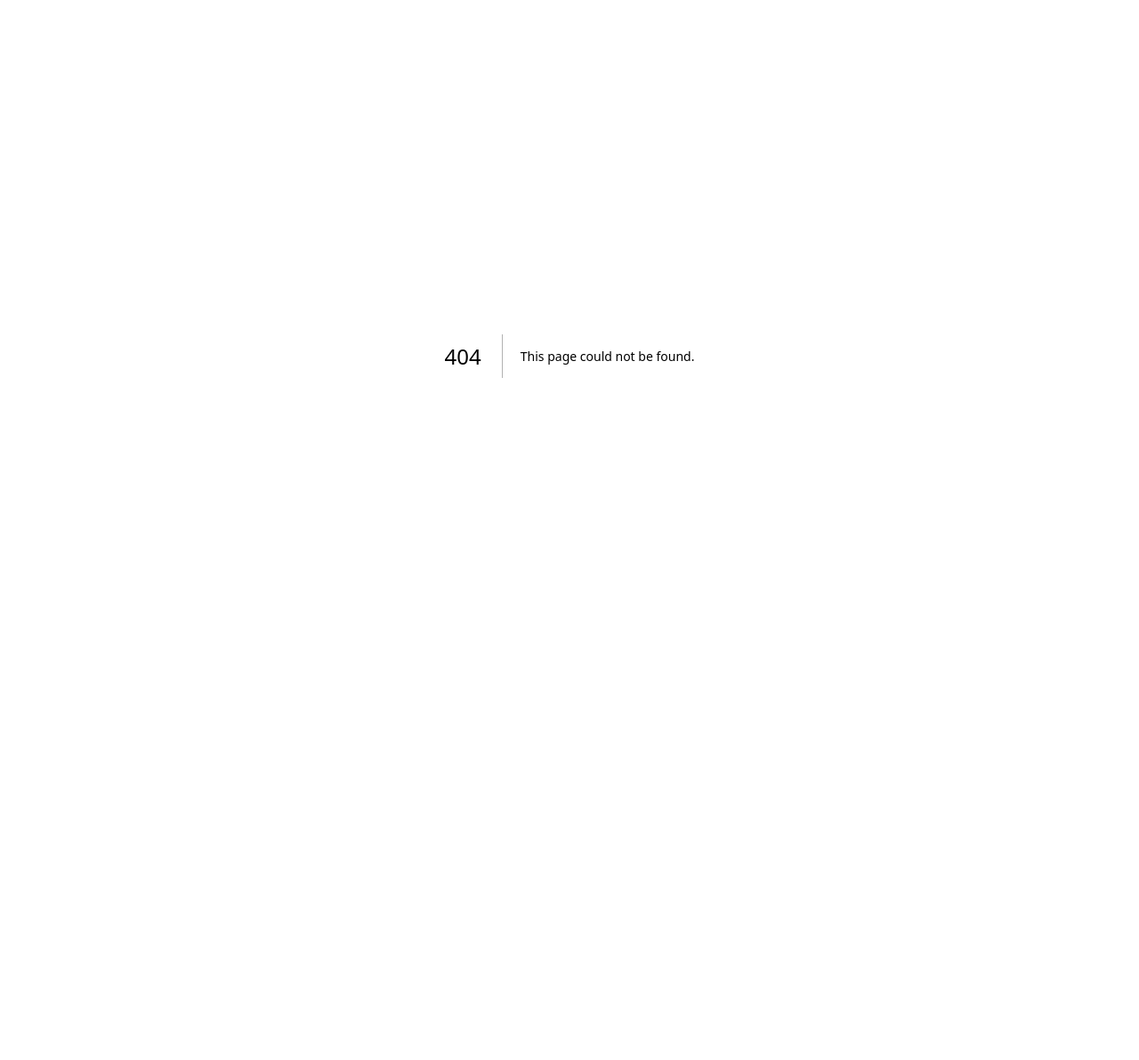
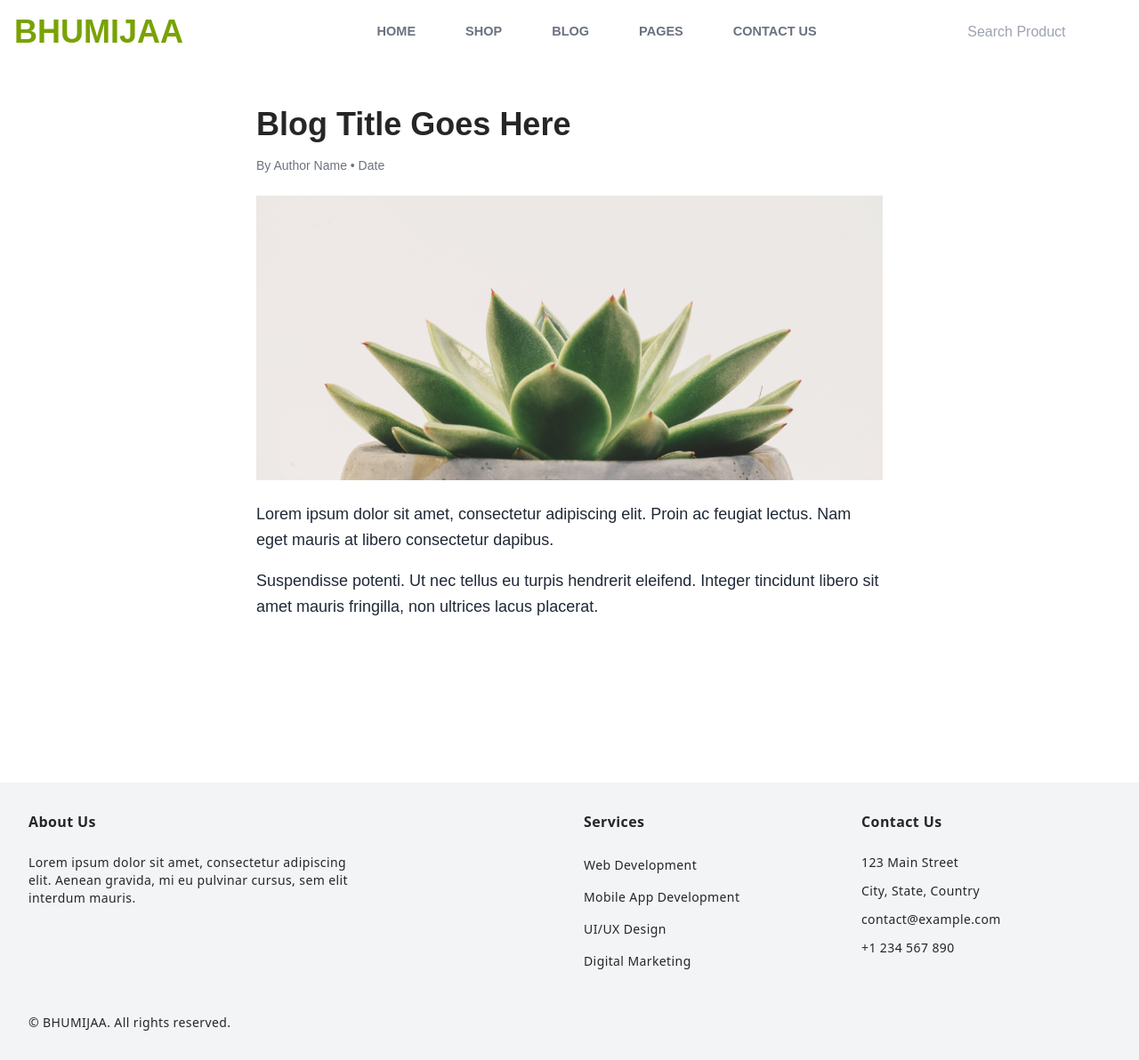
Before and after one commit to thegravious/BHUMIJAA, a Next.js app: page /blogs/2 in a window 1280 px wide. Before the commit this address had no page. Shown: the whole page at 89% size. Before the commit the page ends 800 px from the top, so only its background shows below. Built offline with nearby package versions, Linux system fonts and the light colour scheme.

Commit message:
added blog page/ detailed blog page / footer

```diff
--- /dev/null
+++ b/src/app/(user)/blogs/[detailblog]/page.jsx
@@ -0,0 +1,32 @@
+"use client"
+import React, { use } from 'react'
+import { useRouter } from "next/navigation";
+import { useParams } from 'next/navigation';
+
+const page = () => {
+  // const router = useRouter()
+  const {detailblog} = useParams()
+  return (
+    <div>
+      <div className="max-w-3xl mt-20 mx-auto px-4 md:px-6 lg:px-8 py-10">
+        <h1 className="text-3xl md:text-4xl font-bold mb-4">Blog Title Goes Here</h1>
+
+        <p className="text-gray-500 text-sm">By Author Name • Date</p>
+
+        {
+          detailblog &&  (
+          <img src={`/${detailblog}.png`} alt="Blog Title" className="w-full h-64 md:h-80 object-cover my-6" />
+        )}
+
+
+        <div className="text-lg text-gray-800 leading-relaxed">
+          <p>Lorem ipsum dolor sit amet, consectetur adipiscing elit. Proin ac feugiat lectus. Nam eget mauris at libero consectetur dapibus.</p>
+          <p className="mt-4">Suspendisse potenti. Ut nec tellus eu turpis hendrerit eleifend. Integer tincidunt libero sit amet mauris fringilla, non ultrices lacus placerat.</p>
+        </div>
+      </div>
+
+    </div>
+  )
+}
+
+export default page
--- /dev/null
+++ b/src/app/(user)/blogs/page.jsx
@@ -0,0 +1,19 @@
+import React from 'react';
+import Blogcard from '../../../components/blogCard/Blogcard';
+
+const Page = () => {
+  const arr = [2, 3, 4, 5, 6,7];
+
+  return (
+    <div className="my-20 px-4 md:px-8 lg:px-16 flex flex-col items-center">
+      <h2 className="text-3xl font-semibold text-center mb-8">Latest Blogs</h2>
+      <div className="grid grid-cols-1 sm:grid-cols-2 md:grid-cols-2 gap-x-40 gap-y-20 justify-center">
+        {arr.map((data, index) => (
+          <Blogcard img={data} key={index} />
+        ))}
+      </div>
+    </div>
+  );
+};
+
+export default Page;
--- /dev/null
+++ b/src/app/(user)/layout.jsx
@@ -0,0 +1,17 @@
+import React from 'react'
+import Secondheader from "../../components/header/SecondHeader"
+import Footer from "../../components/footer/Footer"
+
+const layout = ({children}) => {
+  return (
+    <div>
+        <Secondheader/>
+        <div className='min-h-screen'>
+          {children}
+        </div>
+        <Footer/>
+    </div>
+  )
+}
+
+export default layout
--- /dev/null
+++ b/src/components/blogCard/Blogcard.jsx
@@ -0,0 +1,40 @@
+import React from 'react'
+import Link from 'next/link'
+
+const Blogcard = ({img}) => {
+    return (
+        <div>
+            <div className="w-full max-w-sm overflow-hidden bg-white">
+                <div>
+                    <img className="object-cover object-center w-full h-56" src={`${img}.png`} alt="avatar" />
+                </div>
+                <div className="py-4">
+                    <Link href={"#"}>
+                        <h1 className="text-3xl font-bold hover:text-secondary-text inline-block cursor-pointer text-gray-800">Blog Title</h1>
+                    </Link>
+
+                    <p className="py-2 text-gray-700">Blog Description</p>
+
+                    <div className="flex items-center mt-4 text-gray-700">
+                        <h1 className="text-sm">Author : golu</h1>
+                    </div>
+
+                    <div className="flex items-center mt-2 text-gray-700">
+                        <h1 className="text-sm">Date : xxxxx</h1>
+                    </div>
+
+                    <div className="flex items-center mt-2 text-gray-700">
+                        <h1 className="text-sm">Category : xxxxx</h1>
+                    </div>
+                    <div className='mt-2 flex justify-end'>
+                        <Link href={`/blogs/${img}`}>
+                            <p className="bg-button-color text-white hover:bg-hover-button hover:text-white inline-block px-10 py-2">Read More</p>
+                        </Link>
+                    </div>
+                </div>
+            </div>
+        </div>
+    )
+}
+
+export default Blogcard
--- /dev/null
+++ b/src/components/footer/Footer.jsx
@@ -0,0 +1,42 @@
+import React from "react";
+
+const Footer = () => {
+    return (
+        <footer className="bg-gray-100 p-8 font-sans tracking-wide">
+      <div className="max-w-screen-xl mx-auto">
+        <div className="grid grid-cols-1 md:grid-cols-2 lg:grid-cols-4 gap-8">
+          <div className="sm:col-span-2 max-w-sm">
+            <h4 className="text-base font-semibold mb-6 text-primary-text">About Us</h4>
+            <p className="text-primary-text text-sm">Lorem ipsum dolor sit amet, consectetur adipiscing elit. Aenean gravida, mi eu
+              pulvinar cursus, sem elit interdum mauris.</p>
+          </div>
+
+          <div>
+            <h4 className="text-base font-semibold mb-6 text-primary-text">Services</h4>
+            <ul className="space-y-3">
+              <li><a href="javascript:void(0)" className="text-primary-text hover:text-primary-text text-sm">Web Development</a></li>
+              <li><a href="javascript:void(0)" className="text-primary-text hover:text-primary-text text-sm">Mobile App Development</a>
+              </li>
+              <li><a href="javascript:void(0)" className="text-primary-text hover:text-primary-text text-sm">UI/UX Design</a></li>
+              <li><a href="javascript:void(0)" className="text-primary-text hover:text-primary-text text-sm">Digital Marketing</a></li>
+            </ul>
+          </div>
+
+          <div className="space-y-3">
+            <h4 className="text-base font-semibold mb-6 text-primary-text">Contact Us</h4>
+            <p className="text-primary-text text-sm">123 Main Street</p>
+            <p className="text-primary-text text-sm">City, State, Country</p>
+            <p className="text-primary-text text-sm">contact@example.com</p>
+            <p className="text-primary-text text-sm">+1 234 567 890</p>
+          </div>
+        </div>
+
+        <div className="mt-12">
+          <p className='text-primary-text text-sm'>© BHUMIJAA. All rights reserved.</p>
+        </div>
+      </div>
+    </footer>
+    );
+};
+
+export default Footer;
--- a/src/components/header/SecondHeader.jsx
+++ b/src/components/header/SecondHeader.jsx
@@ -25,8 +25,8 @@ const SecondHeader = () => {
     }, []);
 
     return (
-        <div className="sticky top-0 z-50">
-            <nav className={`${bgColor} fixed w-full flex items-center justify-evenly transition-all duration-500`}>
+        <div className="fixed top-0 z-50">
+            <nav className={`${bgColor} w-full flex items-center justify-evenly transition-all duration-500`}>
                 <div className="p-4">
                     <Link href="/">
                         <p className="text-4xl text-secondary-text font-black">
@@ -35,11 +35,11 @@ const SecondHeader = () => {
                     </Link>
                 </div>
                 <div className={`container flex items-center justify-center p-6 mx-auto ${textColor} capitalize`}>
-                    <a href="#" className="hover:text-hover-text font-bold uppercase text-[14.5px] transition-colors duration-300 ml-14">Home</a>
-                    <a href="#" className="hover:text-hover-text font-bold uppercase text-[14.5px] transition-colors duration-300 ml-14">Shop</a>
-                    <a href="#" className="hover:text-hover-text font-bold uppercase text-[14.5px] transition-colors duration-300 ml-14">Blog</a>
-                    <a href="#" className="hover:text-hover-text font-bold uppercase text-[14.5px] transition-colors duration-300 ml-14">Pages</a>
-                    <a href="#" className="hover:text-hover-text font-bold uppercase text-[14.5px] transition-colors duration-300 ml-14">Contact Us</a>
+                    <Link href="/" className="hover:text-hover-text font-bold uppercase text-[14.5px] transition-colors duration-300 ml-14">Home</Link>
+                    <Link href="#" className="hover:text-hover-text font-bold uppercase text-[14.5px] transition-colors duration-300 ml-14">Shop</Link>
+                    <Link href="/blogs" className="hover:text-hover-text font-bold uppercase text-[14.5px] transition-colors duration-300 ml-14">Blog</Link>
+                    <Link href="#" className="hover:text-hover-text font-bold uppercase text-[14.5px] transition-colors duration-300 ml-14">Pages</Link>
+                    <Link href="#" className="hover:text-hover-text font-bold uppercase text-[14.5px] transition-colors duration-300 ml-14">Contact Us</Link>
                 </div>
                 <div className={`flex items-center justify-evenly ${textColor} w-[650px] p-4`}>
                     <input className='bg-transparent text-gray-400 focus:outline-none' placeholder='Search Product' type="text" name="" id="" />
--- /dev/null
+++ b/src/components/productCard/ProductCard.jsx
@@ -0,0 +1,30 @@
+import React from 'react'
+
+const ProductCard = () => {
+  return (
+    <div>
+        <div
+      className="bg-white shadow-[0_4px_12px_-5px_rgba(0,0,0,0.4)] w-full max-w-sm rounded-2xl font-[sans-serif] overflow-hidden mx-auto mt-4">
+      <div className="min-h-[256px]">
+        <img src="https://readymadeui.com/hotel-img.webp" className="w-full rounded-2xl" />
+      </div>
+
+      <div className="p-6">
+        <h3 className="text-2xl text-gray-800 font-extrabold">The Hotel</h3>
+        <div className="mt-6 flex items-center">
+          <h3 className="text-xl text-gray-800 font-bold flex-1">$150.90</h3>
+          <div className="bg-pink-100 w-12 h-12 flex items-center justify-center rounded-full cursor-pointer">
+            <svg xmlns="http://www.w3.org/2000/svg" width="20px" className="fill-pink-600" viewBox="0 0 64 64">
+              <path
+                d="M45.5 4A18.53 18.53 0 0 0 32 9.86 18.5 18.5 0 0 0 0 22.5C0 40.92 29.71 59 31 59.71a2 2 0 0 0 2.06 0C34.29 59 64 40.92 64 22.5A18.52 18.52 0 0 0 45.5 4ZM32 55.64C26.83 52.34 4 36.92 4 22.5a14.5 14.5 0 0 1 26.36-8.33 2 2 0 0 0 3.27 0A14.5 14.5 0 0 1 60 22.5c0 14.41-22.83 29.83-28 33.14Z"
+                data-original="#000000"></path>
+            </svg>
+          </div>
+        </div>
+      </div>
+    </div>
+    </div>
+  )
+}
+
+export default ProductCard
--- a/tailwind.config.mjs
+++ b/tailwind.config.mjs
@@ -13,6 +13,7 @@ export default {
         "button-color": "#82B440",
         "background-color": "#FFFFFF",
         "secondary-text": "#79A204",
+        "primary-bg" : "#79A204",
         "primary-text": "#262626",
         "card-background": "#F4F4F4",
         "hover-button" : "#78a63b",
```
